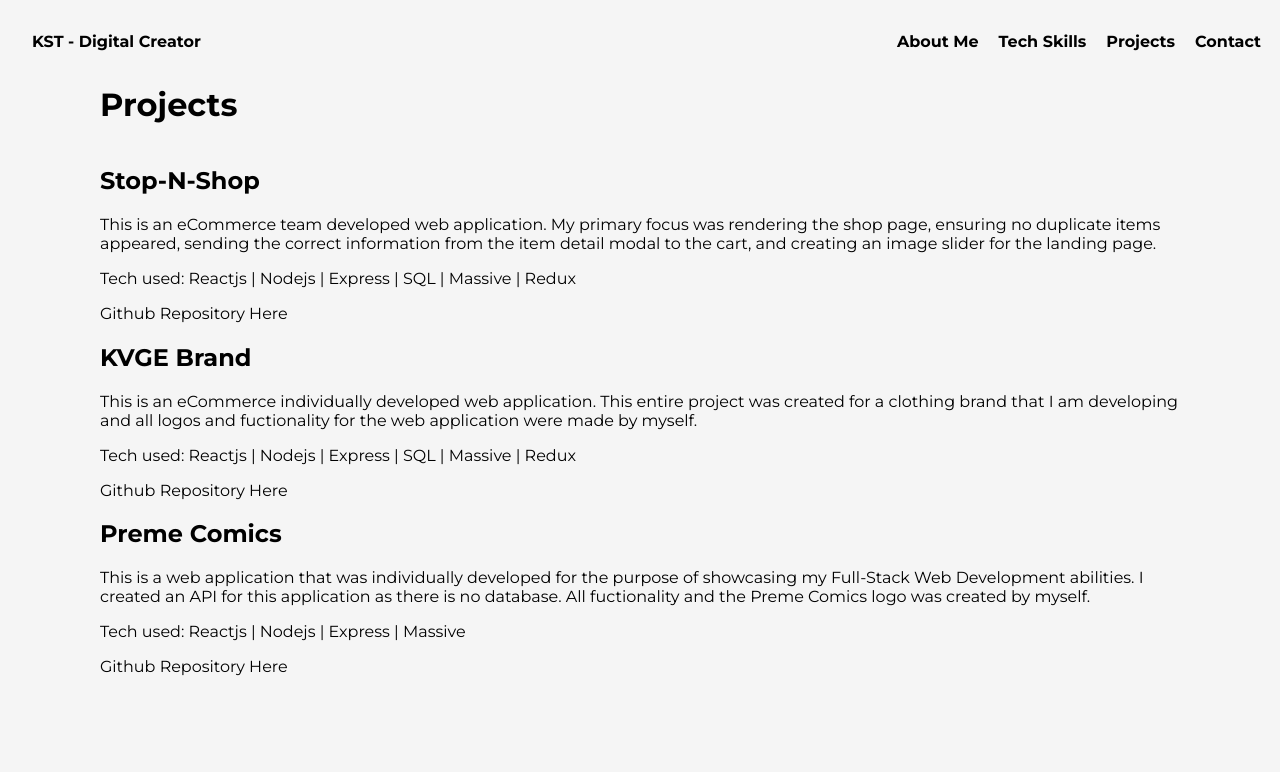
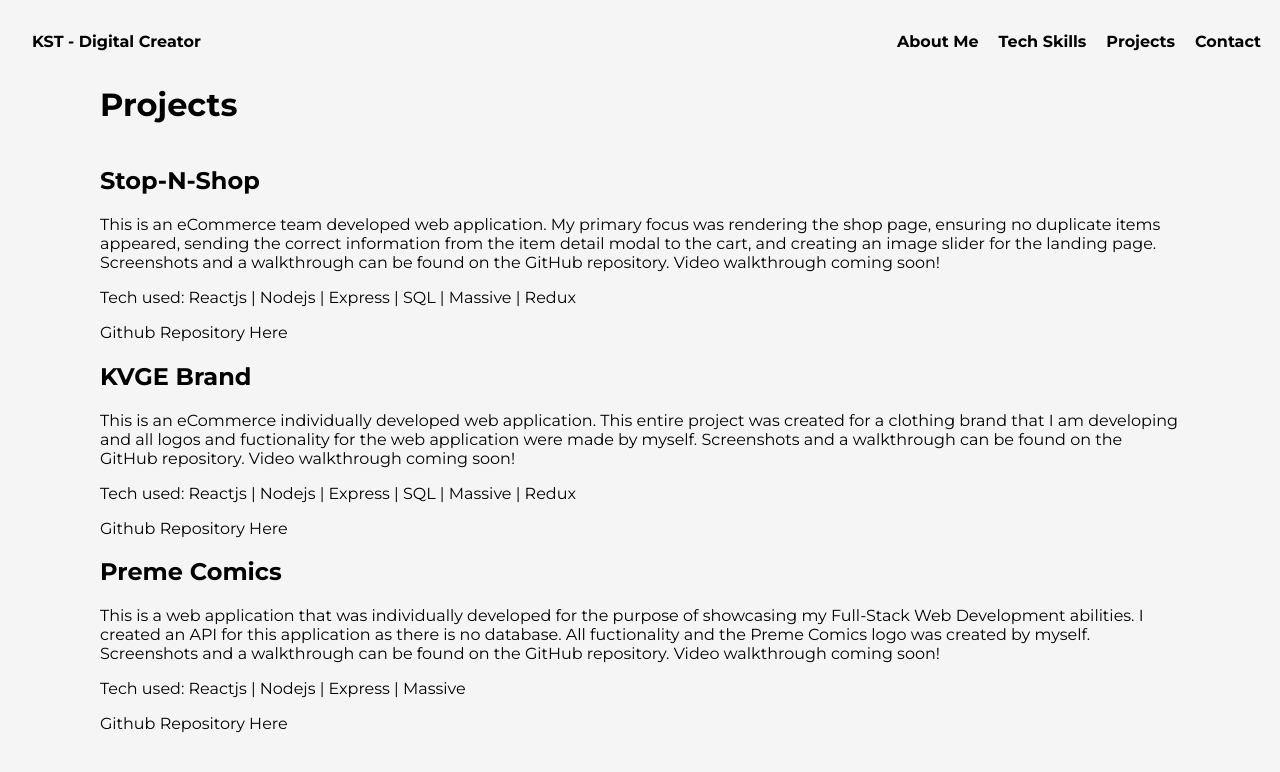
Before and after one commit to sesouk/portfolio-old, a React (Create React App) app: page /projects in a window 1280 px wide. Shown: the top 772 px of the page. Built offline with nearby package versions, Linux system fonts and the light colour scheme.

Commit message:
working on speed

```diff
--- a/src/views/projects.js
+++ b/src/views/projects.js
@@ -7,22 +7,19 @@ const Projects = () => {
   <div className='tech'>
     <div>
     <h2>Stop-N-Shop</h2>
-    {/* <img src={stopnshop} alt="Stop-N-Shop Walkthrough" className='gif'/> */}
-    <p>This is an eCommerce team developed web application. My primary focus was rendering the shop page, ensuring no duplicate items appeared, sending the correct information from the item detail modal to the cart, and creating an image slider for the landing page.</p>
+    <p>This is an eCommerce team developed web application. My primary focus was rendering the shop page, ensuring no duplicate items appeared, sending the correct information from the item detail modal to the cart, and creating an image slider for the landing page. Screenshots and a walkthrough can be found on the GitHub repository. Video walkthrough coming soon!</p>
     <p>Tech used: Reactjs | Nodejs | Express | SQL | Massive | Redux</p>
     <a href="https://github.com/sesouk/Group-Project" className='repo'>Github Repository Here</a>
     </div>
     <div>
     <h2>KVGE Brand</h2>
-    {/* <img src={kvge} alt="KVGE Walkthrough" className='gif'/> */}
-    <p>This is an eCommerce individually developed web application. This entire project was created for a clothing brand that I am developing and all logos and fuctionality for the web application were made by myself.</p>
+    <p>This is an eCommerce individually developed web application. This entire project was created for a clothing brand that I am developing and all logos and fuctionality for the web application were made by myself. Screenshots and a walkthrough can be found on the GitHub repository. Video walkthrough coming soon!</p>
     <p>Tech used: Reactjs | Nodejs | Express | SQL | Massive | Redux</p>
     <a href="https://github.com/sesouk/personal-project" className='repo'>Github Repository Here</a>
     </div>
     <div>
     <h2>Preme Comics</h2>
-    {/* <img src={premecomics} alt="PremeComics Walkthrough" className='gif'/> */}
-    <p>This is a web application that was individually developed for the purpose of showcasing my Full-Stack Web Development abilities. I created an API for this application as there is no database. All fuctionality and the Preme Comics logo was created by myself.</p>
+    <p>This is a web application that was individually developed for the purpose of showcasing my Full-Stack Web Development abilities. I created an API for this application as there is no database. All fuctionality and the Preme Comics logo was created by myself. Screenshots and a walkthrough can be found on the GitHub repository. Video walkthrough coming soon!</p>
     <p>Tech used: Reactjs | Nodejs | Express | Massive</p>
     <a href="https://github.com/sesouk/nodb-project" className='repo'>Github Repository Here</a>
     </div>
```
